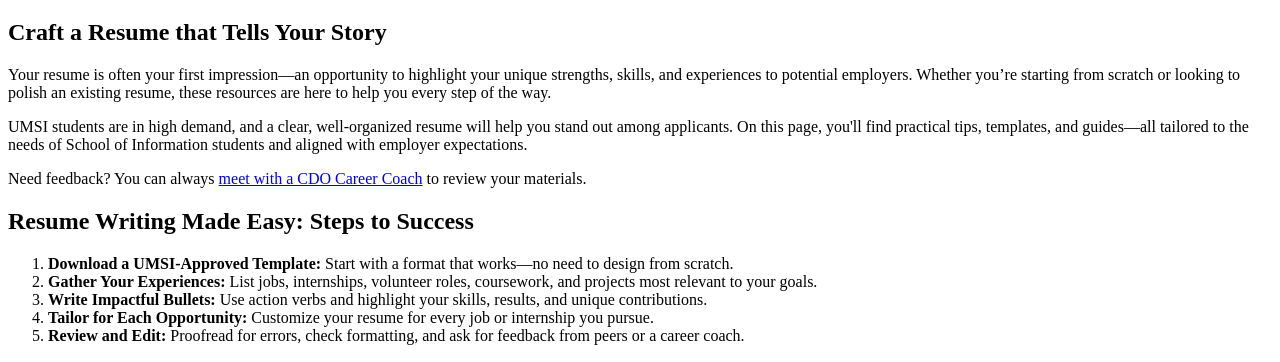
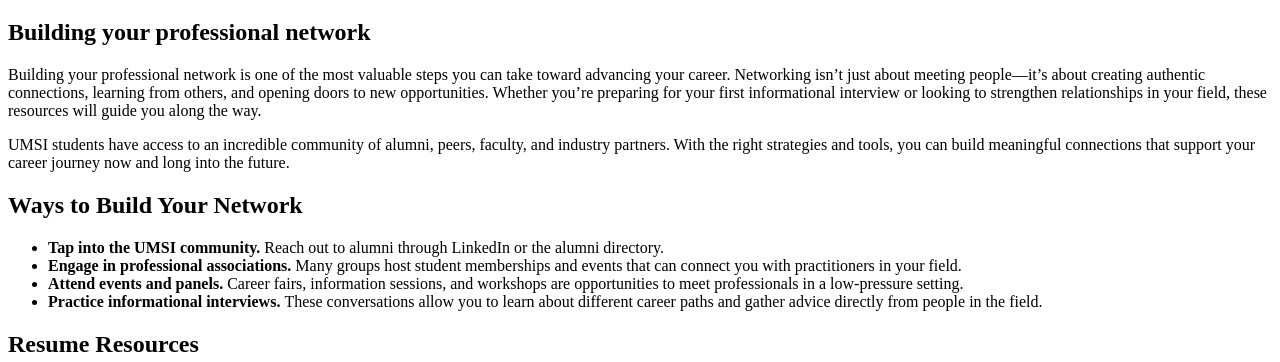
Before and after one commit to i-taylor/client_project_f25, a plain HTML site: page networking.html in a window 1280 px wide. Shown: the part 561-923 px from the top of the page. Drawn offline with Linux system fonts and the light colour scheme.

Commit message:
networking updates

```diff
--- a/networking.html
+++ b/networking.html
@@ -25,27 +25,23 @@
     <h1>Networking Support</h1>
 
   <section>
-    <h2>Craft a Resume that Tells Your Story</h2>
+    <h2>Building your professional network</h2>
     <p>
-      Your resume is often your first impression—an opportunity to highlight your unique strengths, skills, and experiences to potential employers. Whether you’re starting from scratch or looking to polish an existing resume, these resources are here to help you every step of the way.
+      Building your professional network is one of the most valuable steps you can take toward advancing your career. Networking isn’t just about meeting people—it’s about creating authentic connections, learning from others, and opening doors to new opportunities. Whether you’re preparing for your first informational interview or looking to strengthen relationships in your field, these resources will guide you along the way.    </p>
+    <p>
+      UMSI students have access to an incredible community of alumni, peers, faculty, and industry partners. With the right strategies and tools, you can build meaningful connections that support your career journey now and long into the future.
     </p>
-    <p>
-      UMSI students are in high demand, and a clear, well-organized resume will help you stand out among applicants. On this page, you'll find practical tips, templates, and guides—all tailored to the needs of School of Information students and aligned with employer expectations.
-    </p>
-    <p>
-      Need feedback? You can always <a href="https://umsi.instructure.com/courses/12345/pages/meet-with-a-career-coach" target="_blank">meet with a CDO Career Coach</a> to review your materials.
-    </p>
+
   </section>
 
   <section>
-    <h2>Resume Writing Made Easy: Steps to Success</h2>
-    <ol>
-      <li><strong>Download a UMSI-Approved Template:</strong> Start with a format that works—no need to design from scratch.</li>
-      <li><strong>Gather Your Experiences:</strong> List jobs, internships, volunteer roles, coursework, and projects most relevant to your goals.</li>
-      <li><strong>Write Impactful Bullets:</strong> Use action verbs and highlight your skills, results, and unique contributions.</li>
-      <li><strong>Tailor for Each Opportunity:</strong> Customize your resume for every job or internship you pursue.</li>
-      <li><strong>Review and Edit:</strong> Proofread for errors, check formatting, and ask for feedback from peers or a career coach.</li>
-    </ol>
+    <h2>Ways to Build Your Network</h2>
+    <ul>
+      <li><strong>Tap into the UMSI community.</strong> Reach out to alumni through LinkedIn or the alumni directory.</li>
+      <li><strong>Engage in professional associations.</strong> Many groups host student memberships and events that can connect you with practitioners in your field.</li>
+      <li><strong>Attend events and panels.</strong> Career fairs, information sessions, and workshops are opportunities to meet professionals in a low-pressure setting.</li>
+      <li><strong>Practice informational interviews. </strong> These conversations allow you to learn about different career paths and gather advice directly from people in the field.</li>
+    </ul>
   </section>
 
   <section>
@@ -104,8 +100,8 @@
   </section>
           <!-- Content taken & modified from UMGPT with the prompt, "for the same content write me some intro content and resources for a resume page" - this was after I had asked for content for the home page.
         UMGPT. (2025). UMGPT (GPT-4.1 August 25th version) [Large language model]. -->
+        <!-- Aditional content taken from chatGPT September 5th 2025 version with the prompt for the same content write me some intro content and resources for a networking page" -->
 
-<div>[Enter more of your own content here - that includes changing the  content of this page from Academic support to something else!]</div>
 
 
         <div></div>
```
Also changed, not shown: index.html (+3 -3 lines).
